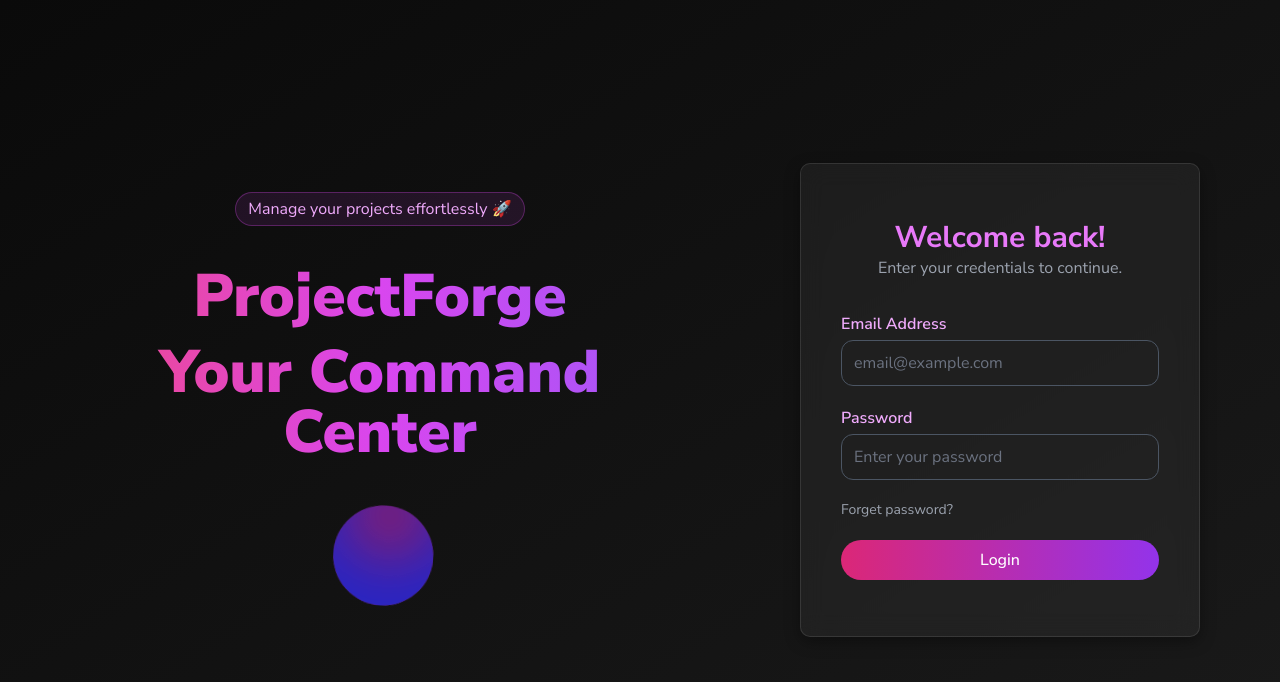
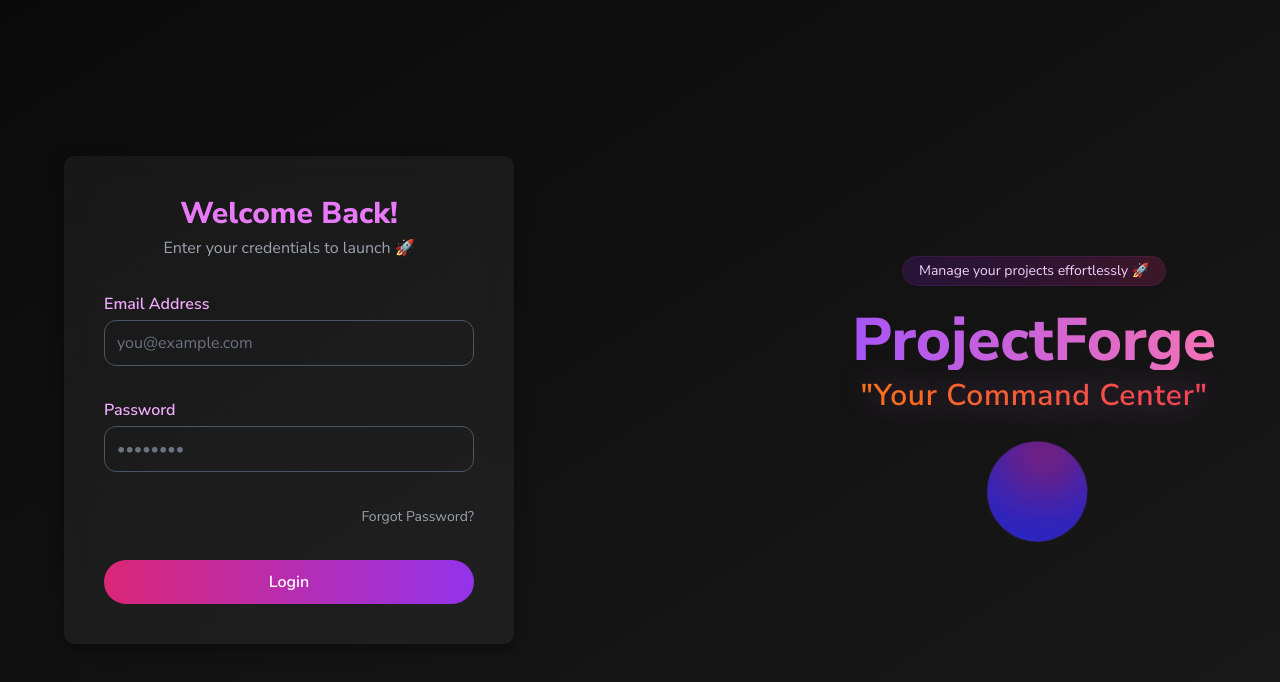
Before and after one commit to Man-Thakkar03/ProjectForge-A_Project_Management_Tool, a React (Vite) app in the folder client/: page /log-in in a window 1280 px wide. Shown: the top 682 px of the page. Built offline with nearby package versions, Linux system fonts and the light colour scheme.

Commit message:
made Login page looks more good and techy

```diff
--- a/client/src/index.css
+++ b/client/src/index.css
@@ -127,51 +127,3 @@
     box-shadow: 0 0 0 0 rgba(178, 212, 252, 0.7);
   }
 }
-
-@media (max-width: 1024px) {
-  /* Stack layout vertically on smaller screens */
-  .login-container {
-    flex-direction: column !important;
-    gap: 3rem !important;
-  }
-
-  .login-left,
-  .login-right {
-    width: 100% !important;
-    padding: 1rem !important;
-  }
-
-  .login-left .text-large {
-    font-size: 2.25rem !important; /* 36px */
-  }
-}
-
-@media (max-width: 768px) {
-  .login-left .text-large {
-    font-size: 1.75rem !important; /* 28px */
-  }
-
-  .login-form-container {
-    padding: 1.5rem !important;
-  }
-
-  .login-form-container input,
-  .login-form-container button {
-    font-size: 0.875rem !important; /* 14px */
-  }
-}
-
-@media (max-width: 480px) {
-  .login-form-container {
-    width: 100% !important;
-    padding: 1.25rem !important;
-  }
-
-  .login-left .text-large {
-    font-size: 1.5rem !important; /* 24px */
-  }
-
-  .form-container {
-    padding: 2rem 1rem !important;
-  }
-}
--- a/client/src/pages/Login.jsx
+++ b/client/src/pages/Login.jsx
@@ -6,16 +6,11 @@ import Button from '../components/Button';
 
 const Login = () => {
   const user = "";
-  const {
-    register,
-    handleSubmit,
-    formState: { errors }
-  } = useForm();
-
+  const { register, handleSubmit, formState: { errors } } = useForm();
   const navigate = useNavigate();
 
   const submitHandler = async (data) => {
-    console.log("submit", data);
+    console.log("Submitted Data:", data);
   };
 
   useEffect(() => {
@@ -23,70 +18,80 @@ const Login = () => {
   }, [user, navigate]);
 
   return (
-    <div className='w-full min-h-screen flex items-center justify-center flex-col lg:flex-row bg-gradient-to-br from-[#0a0a0a] via-[#121212] to-[#1a1a1a] text-white'>
-      <div className='w-full md:w-auto flex gap-0 md:gap-40 flex-col md:flex-row items-center justify-center'>
+    <div className="w-full min-h-screen flex items-center justify-center bg-gradient-to-br from-[#0a0a0a] via-[#121212] to-[#1a1a1a] text-white px-4">
 
-        {/* Left Side */}
-        <div className='h-full w-full lg:w-2/3 flex flex-col items-center justify-center'>
-          <div className='w-full md:max-w-lg 2xl:max-w-3xl flex flex-col items-center justify-center gap-5 md:gap-y-10 2xl:mt-20'>
-            <span className='flex gap-1 py-1 px-3 border border-fuchsia-500/30 bg-fuchsia-500/10 rounded-full text-sm md:text-base text-fuchsia-300'>
-            Manage your projects effortlessly 🚀
-            </span>
-            <p className='flex flex-col gap-0 md:gap-4 text-4xl md:text-6xl 2xl:text-7xl font-black text-center bg-gradient-to-r from-pink-500 via-fuchsia-500 to-purple-500 text-transparent bg-clip-text'>
-              <span>ProjectForge</span>
-              <span>Your Command Center</span>
-            </p>
-            <div className='cell'>
-              <div className='circle rotate-in-up-left'></div>
-            </div>
-          </div>
+      {/* Card Container */}
+      <div className="w-full max-w-6xl flex flex-col-reverse lg:flex-row items-center justify-between gap-12 lg:gap-20 py-16">
+
+        {/* Login Form */}
+        <form
+          onSubmit={handleSubmit(submitHandler)}
+          className="form-container w-full lg:w-[450px] bg-white/5 backdrop-blur-md p-10 rounded-3xl shadow-[0_0_50px_#ff00ff25] hover:shadow-[0_0_80px_#ff00ff50] hover:scale-[1.03] transition-transform duration-1000 ease-in-out flex flex-col gap-y-8"
+
+        >
+          <div className="text-center">
+            <h2 className="text-3xl font-extrabold text-fuchsia-400">Welcome Back!</h2>
+            <p className="text-base text-gray-400 mt-1">Enter your credentials to launch 🚀</p>
           </div>
 
-        {/* Right Side - Form */}
-        <div className='w-full md:w-1/3 p-4 md:p-1 flex flex-col items-center justify-center'>
-          <form
-            onSubmit={handleSubmit(submitHandler)}
-            className='form-container w-full md:w-[400px] flex flex-col gap-y-8 bg-white/5 backdrop-blur-md px-10 pt-14 pb-14 rounded-3xl shadow-[0_0_40px_#ff00ff20] border border-white/10'
-          >
-            <div>
-              <p className='text-fuchsia-400 text-3xl font-bold text-center'>Welcome back!</p>
-              <p className='text-center text-base text-gray-400'>Enter your credentials to continue.</p>
-            </div>
-            <div className='flex flex-col gap-y-5'>
           <Textbox
-                placeholder='email@example.com'
-                type='email'
-                name='email'
-                label='Email Address'
-                className='w-full rounded-full'
+            placeholder="you@example.com"
+            type="email"
+            name="email"
+            label="Email Address"
+            className="w-full rounded-full"
             register={register("email", {
               required: "Email Address is required!",
             })}
             error={errors.email ? errors.email.message : ""}
           />
+
           <Textbox
-                placeholder='Enter your password'
-                type='password'
-                name='password'
-                label='Password'
-                className='w-full rounded-full'
+            placeholder="••••••••"
+            type="password"
+            name="password"
+            label="Password"
+            className="w-full rounded-full"
             register={register("password", {
               required: "Password is required!",
             })}
             error={errors.password ? errors.password.message : ""}
           />
 
-              <span className='text-sm text-gray-400 hover:text-fuchsia-500 hover:underline cursor-pointer transition-all'>
-                Forget password?
+          <div className="text-right">
+            <span className="text-sm text-gray-400 hover:text-fuchsia-500 hover:underline cursor-pointer transition-all">
+              Forgot Password?
             </span>
+          </div>
 
           <Button
             type="submit"
             label="Login"
-                className='w-full h-10 bg-gradient-to-r from-pink-600 to-purple-600 text-white rounded-full hover:shadow-[0_0_20px_#ff00ff60] hover:scale-105 transition-all'
+            className="w-full h-11 bg-gradient-to-r from-pink-600 to-purple-600 text-white rounded-full hover:shadow-[0_0_25px_#ff00ff80] hover:scale-105 transition-all font-semibold"
           />
+        </form>
+
+        {/* Hero Section */}
+        <div className="flex flex-col items-center text-center gap-6 max-w-xl">
+          <span className="px-4 py-1 bg-gradient-to-r from-purple-700/20 via-fuchsia-700/20 to-pink-600/20 text-fuchsia-200 rounded-full text-sm shadow-sm border border-fuchsia-500/10 backdrop-blur-sm">
+  Manage your projects effortlessly 🚀
+</span>
+
+
+          <p className='flex flex-col gap-2 text-4xl md:text-6xl 2xl:text-7xl font-extrabold text-center leading-tight'>
+  <span className='text-transparent bg-clip-text bg-gradient-to-r from-purple-500 to-pink-400 '>
+    ProjectForge
+  </span>
+  <span className="text-2xl md:text-3xl font-semibold bg-gradient-to-r from-orange-500  to-rose-500 text-transparent bg-clip-text drop-shadow-[0_0_15px_rgba(255,119,255,0.3)] tracking-wide">
+  "Your Command Center"
+</span>
+
+</p>
+
+
+          <div className="cell">
+            <div className="circle rotate-in-up-left"></div>
           </div>
-          </form>
         </div>
 
       </div>
```
Lines whose indentation alone changed are shown as unchanged.
